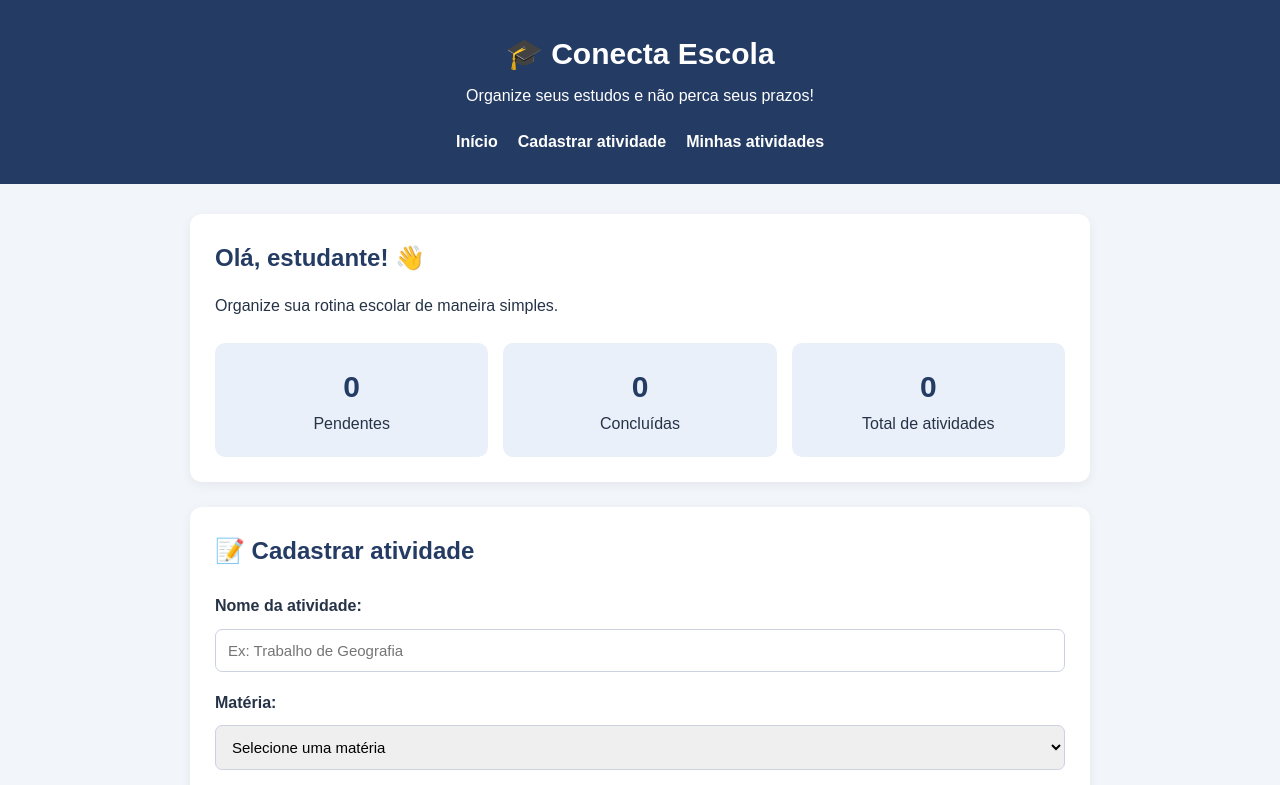
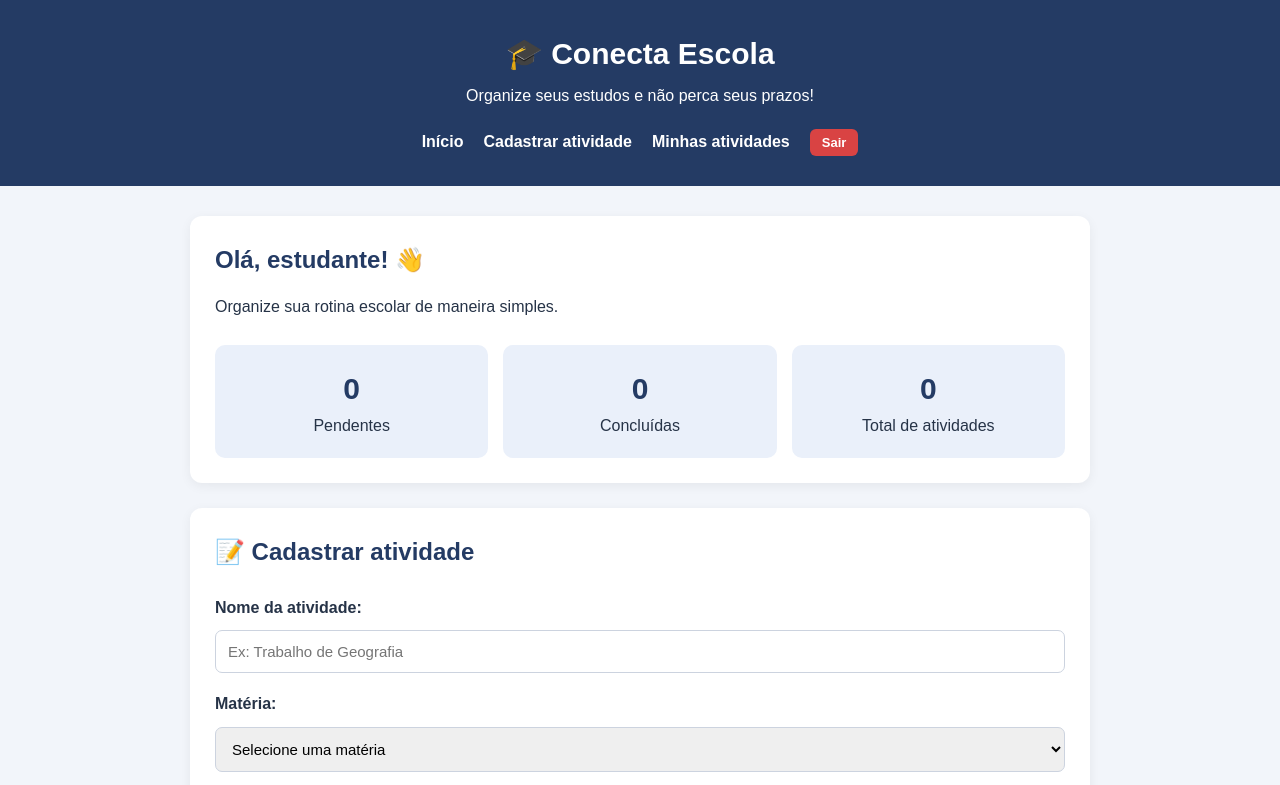
Before and after one commit to pedrokadc/lembretes, a website: page index.html in a window 1280 px wide. Shown: the top 785 px of the page. Drawn offline with Linux system fonts and the light colour scheme.

Commit message:
Update index.html

```diff
--- a/index.html
+++ b/index.html
@@ -21,6 +21,7 @@
             <a href="#inicio">Início</a>
             <a href="#cadastro">Cadastrar atividade</a>
             <a href="#atividades">Minhas atividades</a>
+            <button type="button" id="btnSair" class="btn-sair">Sair</button>
         </nav>
     </header>
 
```
